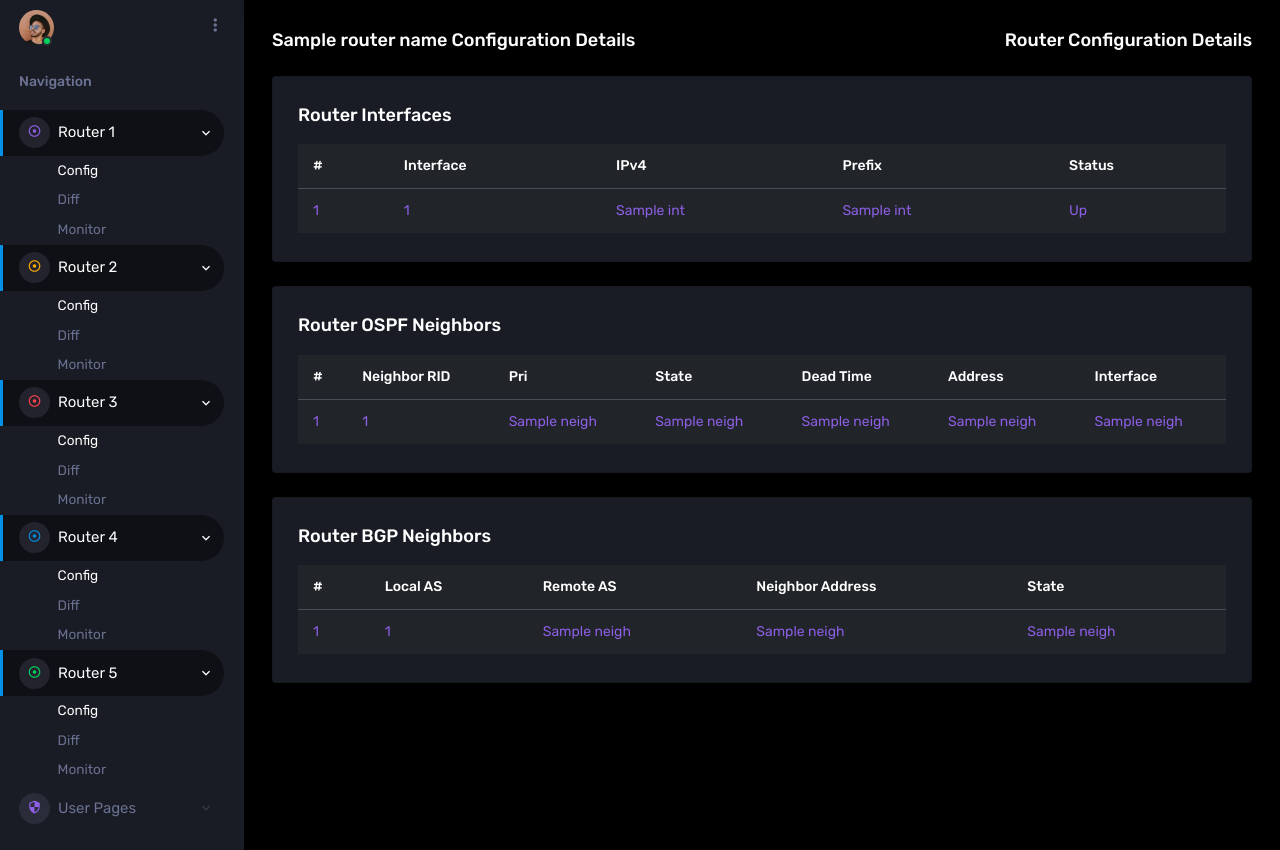
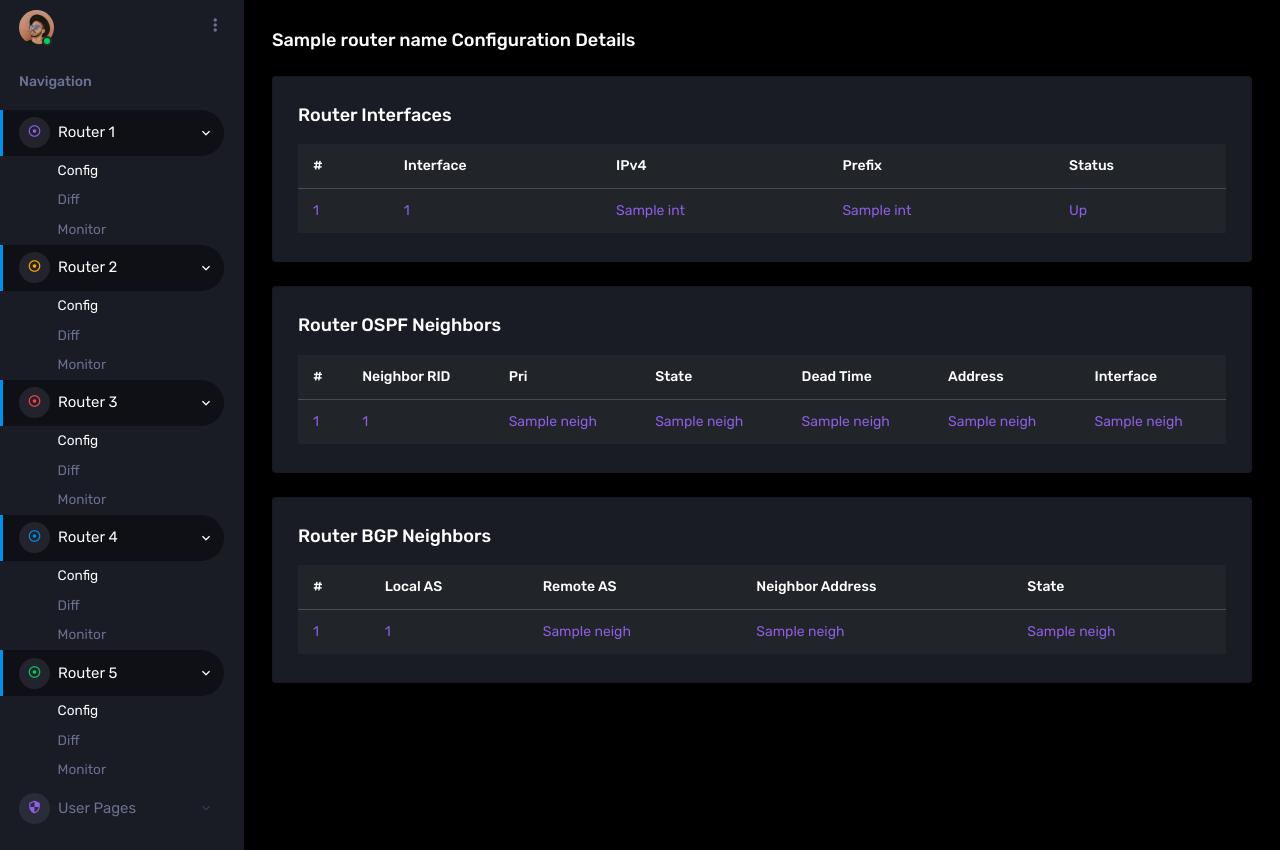
Before and after one commit to aditiprakash/NetmanProject, a Flask app: template flask-dashboard-corona-dark-master/app/home/templates/basic-table.html in a window 1280 px wide. Shown: the part 70-920 px from the top of the page. Run offline with Flask 2, Linux system fonts and the light colour scheme; the template is opened without the code that fills it: most values are stand-ins (such as "Sample title", 1, 10 or a date in 2020); some libraries are stand-ins or nearby versions.

Commit message:
one more fix for basic-table title

```diff
--- a/flask-dashboard-corona-dark-master/app/home/templates/basic-table.html
+++ b/flask-dashboard-corona-dark-master/app/home/templates/basic-table.html
@@ -19,7 +19,7 @@
             <li class="breadcrumb-item active" aria-current="page">Routers</li>
           </ol>
         </nav> -->
-        <h3 class="page-title"> Router Configuration Details </h3>
+        <!-- h3 class="page-title"> Router Configuration Details </h3> -->
       </div>
       <div class="row">
 
```
